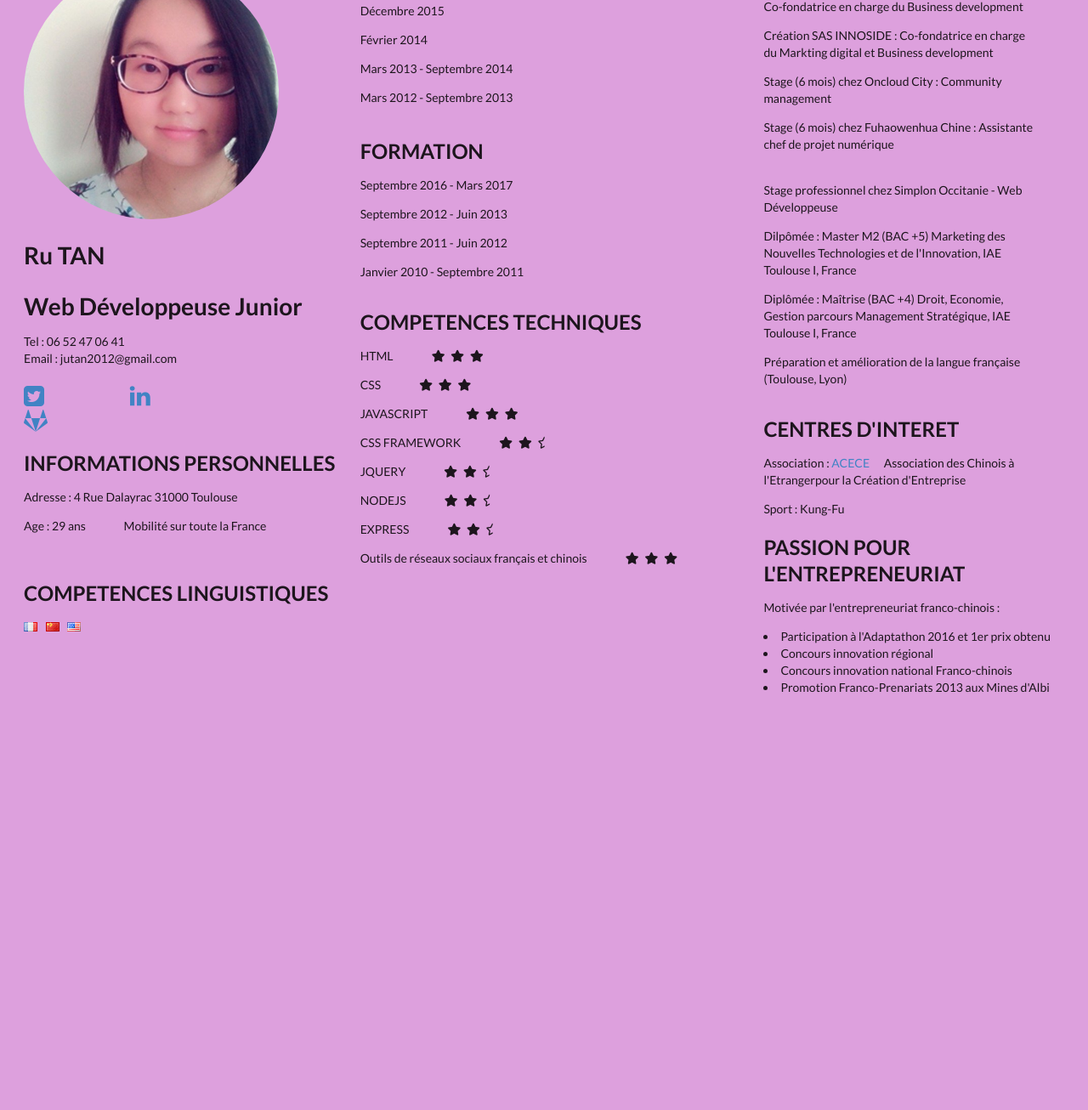
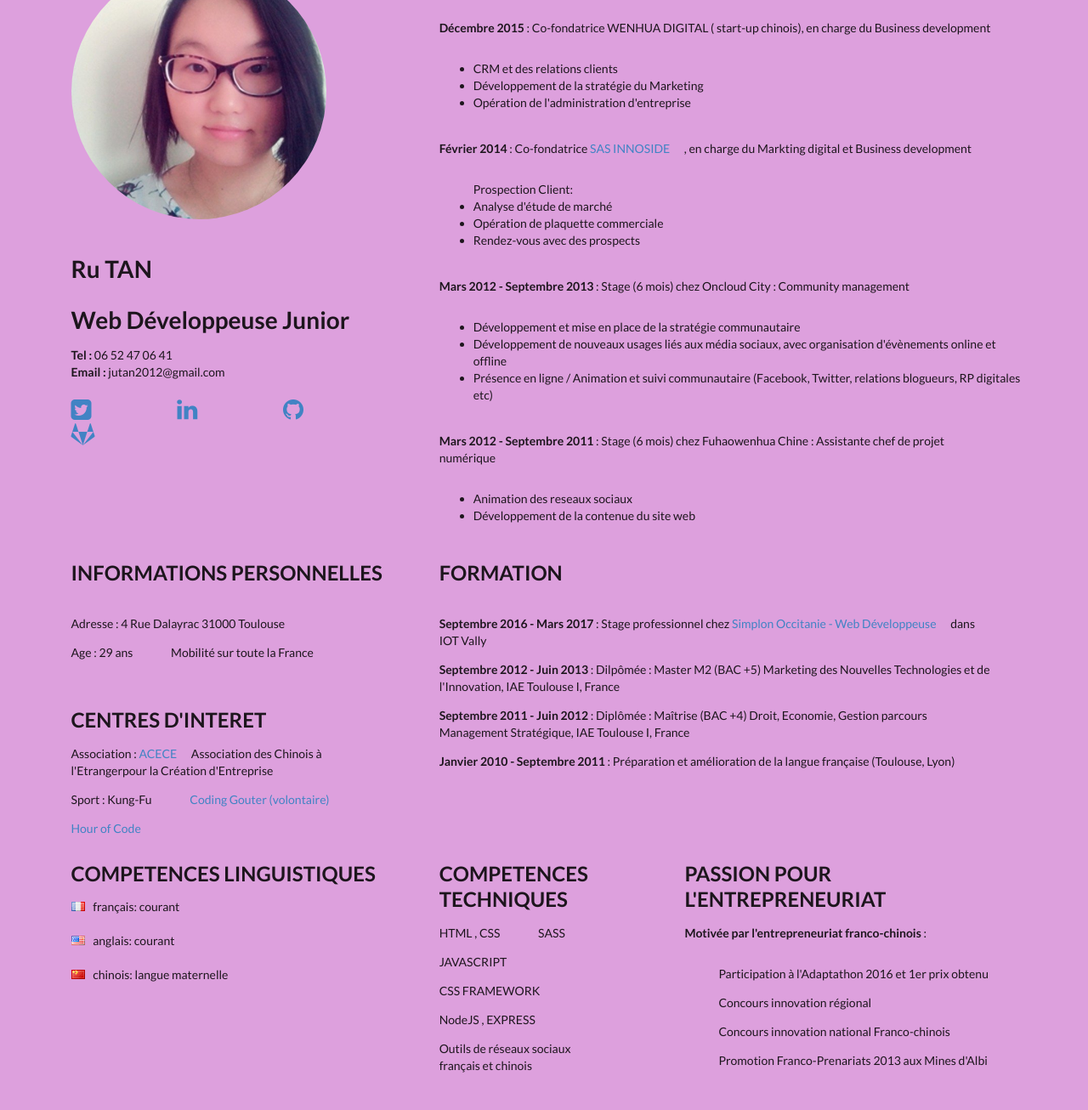
Before and after one commit to rutanjou/monCV_141216, a website: page index.html in a window 1280 px wide. Shown: the part 70-1376 px from the top of the page at 85% size. Before the commit the page ends 923 px from the top, so only its background shows below. Drawn offline with nearby package versions, Linux system fonts and the light colour scheme.

Commit message:
text v16

```diff
--- a/index.html
+++ b/index.html
@@ -9,17 +9,21 @@
 	<title>CV Ru Tan</title>
 </head>
 <body>
-	<div class="ui grid">
-		<div class="five wide column">
-
+	<div class="ui grid container">
+		<div class="row">
+			<div class="ui six wide column">
 				<img class="ui medium circular image ui small imag" src="ohn0J7cu.jpg">
-			<h1>Ru <stong>TAN</stong></h1>
+				<br>
+				<br>
+				<div class="nom">
+				<h1>Ru <b>TAN</b></h1>
+				</div>
 				<h1>Web Développeuse Junior</h1>
 				<div class="tel">
-				<stong>Tel :</stong> 06 52 47 06 41
+					<b>Tel :</b> 06 52 47 06 41
 				</div>
 				<div class="mail">
-				<stong>Email :</stong> jutan2012@gmail.com
+					<b>Email :</b> jutan2012@gmail.com
 
 				</div>
 				<br>
@@ -27,124 +31,132 @@
 					<a href="https://twitter.com/jutan2012"><i class="fa fa-twitter-square fa-2x"></i></a>
 
 					<a href="https://www.linkedin.com/in/ru-tan-4543a390?trk=nav_responsive_tab_profile_pic"><i class="fa fa-linkedin fa-2x"></i></a>
+					<a href="https://github.com/rutanjou"><i class="fa fa-github fa-2x"></i></a>
 					<a href="https://gitlab.com/rutanjou"><i class="fa fa-gitlab fa-2x"></i></a>
 				</div>
+			</div>
+
+			<div class="ui ten wide column">
+				<h2>EXPERIENCES PROFESSIONNELLES</h2>
 				<br>
+				<div class="infoExperiense">
+					<p><b>Décembre 2015</b> : Co-fondatrice WENHUA DIGITAL ( start-up chinois), en charge du Business development </p>
+					<ul>
+						<li>CRM et des relations clients</li>
+						<li>Développement de la stratégie du Marketing </li>
+						<li>Opération de l'administration d'entreprise</li>
+					</ul>
+					<br>
+
+					<p><b>Février 2014</b> : Co-fondatrice <a href="http://www.innoside.com/">SAS INNOSIDE</a> , en charge du Markting digital et Business development</p>
+					<ul>Prospection Client:
+						<li>Analyse d'étude de marché</li>
+						<li>Opération de  plaquette commerciale</li>
+						<li>Rendez-vous avec des prospects</li>
+					</ul>
+					<br>
+
+					<p><b>Mars 2012 - Septembre 2013</b> : Stage (6 mois) chez Oncloud City : Community management</p>
+					<ul>
+						<li>Développement et mise en place de la stratégie communautaire</li>
+						<li>Développement de nouveaux usages liés aux média sociaux, avec organisation d'évènements online et offline</li>
+						<li>Présence en ligne / Animation et suivi communautaire (Facebook, Twitter, relations blogueurs, RP digitales etc)</li>
+					</ul>
+					<br>
+
+					<p><b>Mars 2012 - Septembre 2011</b> : Stage (6 mois) chez Fuhaowenhua Chine : Assistante chef de projet numérique</p>
+					<ul>
+						<li>Animation des reseaux sociaux</li>
+						<li>Développement de la contenue du site web</li>
+
+					</ul>
+				</div>
+
+			</div>
+		</div>
+		<div class="row">
+			<div class="ui six wide column">
 				<div class="infoPerso">
 					<h2>INFORMATIONS PERSONNELLES</h2>
+					<br>
 					<p>Adresse : 4 Rue Dalayrac 31000 Toulouse</p>
 					<p>Age : 29 ans</p>
 					<p>Mobilité sur toute la France</p>
 				</div>
-			<br>
-
-			<br>
-			<div class="competenceLangue">
-				<h2>COMPETENCES LINGUISTIQUES</h2>
-				<i class="france flag "></i>
-				<i class="china flag"></i>
-				<i class="united states flag"></i>
-			</div>
-			<br>
-		</div>
-		<div class=" six wide column ">
-			<h2>EXPERIENCES PROFESSIONNELLES</h2>
-			<p>Décembre 2015</p>
-			<br>
-			<p>Février 2014</p>
-			<br>
-			<p>Mars 2013 - Septembre 2014</p>
-			<br>
-			<p>Mars 2012 - Septembre 2013</p>
-			<br>
-			<h2>FORMATION</h2>
-			<p>Septembre 2016 - Mars 2017</p>
-			<br>
-			<p>Septembre 2012 - Juin 2013</p>
-			<br>
-			<p>Septembre 2011 - Juin 2012</p>
-			<br>
-			<p>Janvier 2010 - Septembre 2011</p>
-			<br>
-			<br>
-			<div class="competenceTech">
-				<h2>COMPETENCES TECHNIQUES</h2>
-				<p>HTML</p>
-				<i class="star icon"></i>
-				<i class="star icon"></i>
-				<i class="star icon"></i>
-				<br>
-				<p>CSS</p>
-				<i class="star icon"></i>
-				<i class="star icon"></i>
-				<i class="star icon"></i>
-				<br>
-				<p>JAVASCRIPT</p>
-				<i class="star icon"></i>
-				<i class="star icon"></i>
-				<i class="star icon"></i>
-				<br>
-				<p>CSS FRAMEWORK</p>
-				<i class="star icon"></i>
-				<i class="star icon"></i>
-				<i class="star half empty icon"></i>
-				<br>
-				<p>JQUERY</p>
-				<i class="star icon"></i>
-				<i class="star icon"></i>
-				<i class="star half empty icon"></i>
-				<br>
-				<p>NODEJS</p>
-				<i class="star icon"></i>
-				<i class="star icon"></i>
-				<i class="star half empty icon"></i>
-				<br>
-				<p>EXPRESS</p>
-				<i class="star icon"></i>
-				<i class="star icon"></i>
-				<i class="star half empty icon"></i>
-				<br>
-				<p>Outils de réseaux sociaux français et chinois</p>
-				<i class="star icon"></i>
-				<i class="star icon"></i>
-				<i class="star icon"></i>
-			</div>
-		</div>
-
-		<div class=" five wide column">
-			<br>
-			<p>Création d'entreprise chinoise WENHUA DIGITAL : Co-fondatrice en charge du Business development</p>
-			<br>
-			<p>Création SAS INNOSIDE : Co-fondatrice en charge du Markting digital et Business development</p>
-			<p>Stage (6 mois) chez Oncloud City : Community management</p>
-			<p>Stage (6 mois) chez Fuhaowenhua Chine : Assistante chef de projet numérique</p>
-			<br>
-			<br>
-			<p>Stage professionnel chez Simplon Occitanie - Web Développeuse</p>
-			<p>Dilpômée : Master M2 (BAC +5) Marketing des Nouvelles Technologies et de l'Innovation, IAE Toulouse I, France</p>
-			<p>Diplômée : Maîtrise (BAC +4) Droit, Economie, Gestion parcours Management Stratégique, IAE Toulouse I, France</p>
-			<p>Préparation et amélioration de la langue française (Toulouse, Lyon)</p>
 				<br>
 				<br>
 				<div class="centreInteret">
 				<h2>CENTRES D'INTERET</h2>
 				<p><span>Association : <a href="http://www.acece.eu/index.php/fr/">ACECE</a> Association des Chinois à l'Etrangerpour la Création d'Entreprise</span></p>
 				<p><span>Sport : Kung-Fu</span></p>
+				<p><span><a href="http://www.lacompagnieducode.org/fr/">Coding Gouter  (volontaire)</a> </span></p>
+				<p><span><a href="https://hourofcode.com/fr"> Hour of Code </a></span></p>
 			</div>
+			</div>
+			<div class="ui ten wide column">
+				<div class="infoFormation">
+					<h2>FORMATION</h2>
 					<br>
-			<div class="Passion d'entrepreneuriat">
+					<p><b>Septembre 2016 - Mars 2017</b> : Stage professionnel chez <a href="http://simplon.co/">Simplon Occitanie - Web Développeuse</a> dans IOT Vally</p>
+					<br>
+
+					<p><b>Septembre 2012 - Juin 2013</b> : Dilpômée : Master M2 (BAC +5) Marketing des Nouvelles Technologies et de l'Innovation, IAE Toulouse I, France</p>
+					<br>
+
+					<p><b>Septembre 2011 - Juin 2012</b> : Diplômée : Maîtrise (BAC +4) Droit, Economie, Gestion parcours Management Stratégique, IAE Toulouse I, France</p>
+					<br>
+
+					<p><b>Janvier 2010 - Septembre 2011 </b>: Préparation et amélioration de la langue française (Toulouse, Lyon)</p>
+					<br>
+
+				</div>
+			</div>
+		</div>
+		<div class="row">
+			<div class="ui six wide column">
+				<div class="competenceLangue">
+					<h2>COMPETENCES LINGUISTIQUES</h2>
+					<i class="france flag"></i> français: courant
+					<br>
+					<br>
+					<i class="united states flag"></i>	anglais: courant
+					<br>
+					<br>
+					<i class="china flag"></i> chinois: langue maternelle
+
+				</div>
+			</div>
+			<div class="ui four wide column">
+				<div class="competenceTech">
+				<h2>COMPETENCES TECHNIQUES</h2>
+				<p>HTML , CSS</p>
+
+				<p>SASS</p>
+
+				<p>JAVASCRIPT</p>
+
+				<p>CSS FRAMEWORK</p>
+
+				<p>NodeJS , EXPRESS </p>
+
+				<p>Outils de réseaux sociaux français et chinois</p>
+			    </div>
+			</div>
+
+			<div class="ui six wide column">
+				<div class="passionEntrepreneuriat">
 				<h2>PASSION POUR L'ENTREPRENEURIAT</h2>
-				<p><span>Motivée par l'entrepreneuriat franco-chinois :
-				<li>Participation à l'Adaptathon 2016 et 1er prix obtenu </li>
-				<li>Concours innovation régional</li>
-				<li>Concours innovation national Franco-chinois</li>
-				<li>Promotion Franco-Prenariats 2013 aux Mines d'Albi</li>
+				<p><span><b>Motivée par l'entrepreneuriat franco-chinois</b> :
+				<ul>
+				<p>Participation à l'Adaptathon 2016 et 1er prix obtenu </p>
+				<p>Concours innovation régional</p>
+				<p>Concours innovation national Franco-chinois</p>
+				<p>Promotion Franco-Prenariats 2013 aux Mines d'Albi</p>
+				</ul>
 				</span></p>
 			</div>
 			</div>
 		</div>
-
-</div>
 		</div>
 </body>
 </html>
```
Lines whose indentation alone changed are shown as unchanged.
